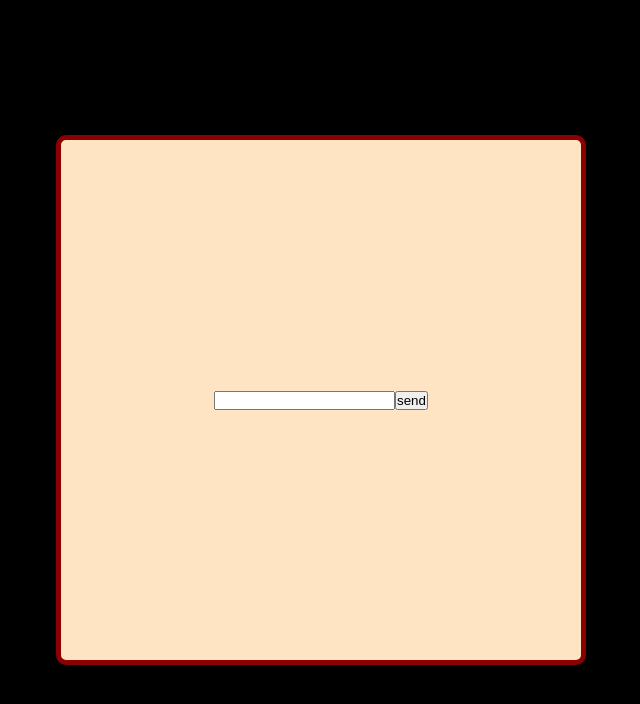
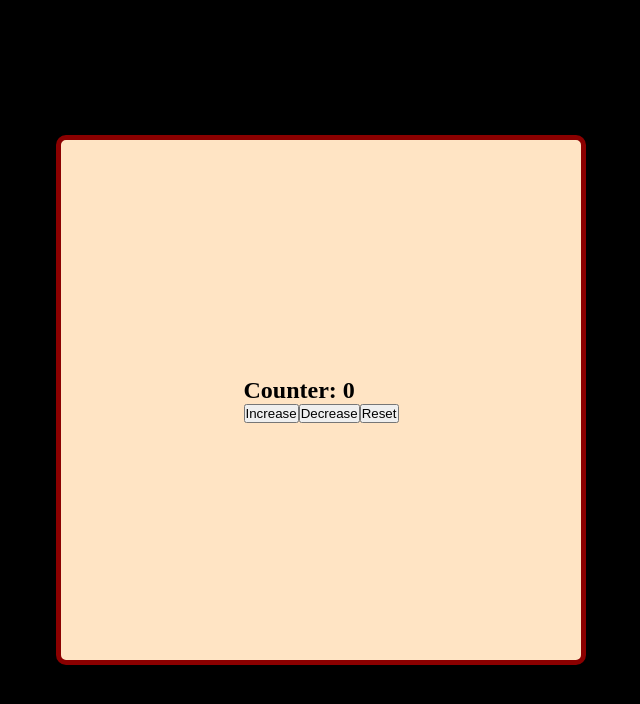
Before and after one commit to Erodot0/react-exercises, a React (Create React App) app in the folder my-app/: page / in a window 1280 px wide. Shown: the top 704 px of the page, without its empty margins (319-959 px from the left). Built offline with nearby package versions, Linux system fonts and the light colour scheme.

Commit message:
useCallback done

```diff
--- a/my-app/src/App.js
+++ b/my-app/src/App.js
@@ -4,7 +4,7 @@ import "./index.css"
 // import { Container } from "./components/Container";
 // import { DisplayLanguage } from "./components/DisplayLanguage";
 // import { LanguageContext } from "./components/LanguageContext";
-// import { Counter } from "./components/Counter";
+import { Counter } from "./components/Counter";
 // import { HelloWorld } from "./components/HelloWorld";
 // import { Welcome } from "./components/Welcome";
 // import { InteractiveWelcome } from "./components/InteractiveWelcome";
@@ -12,7 +12,7 @@ import "./index.css"
 // import { UncontrolledLogin } from "./components/UncontrolledLogin";
 // import { TodoList } from "./components/TodoList";
 // import { GithubUser } from "./components/GithubUser"
-import { GithubUserList } from "./components/GithubUserList"
+// import { GithubUserList } from "./components/GithubUserList"
 
 export class App extends React.Component {
     state = {
@@ -39,9 +39,9 @@ export class App extends React.Component {
                 {/* <HelloWorld /> */}
                 {/* <Welcome name="john" age="12"/> */}
                 {/* <Sum numbers={[1,2,3,4,5,6]}/> */}
-                {/* <Counter initialValue={0} incrementAmount={1} incrementInterval={1000}/> */}
+                <Counter initialValue={0} incrementAmount={1} incrementInterval={1000}/>
                 {/* <GithubUser username="Erodot0"/> */}
-                <GithubUserList />
+                {/* <GithubUserList /> */}
                 {/* <InteractiveWelcome /> */}
                 {/* <Login /> */}
                 {/* <UncontrolledLogin /> */}
--- a/my-app/src/components/useCounter.js
+++ b/my-app/src/components/useCounter.js
@@ -1,23 +1,23 @@
-import { useState } from "react"
+import { useState, useCallback } from "react"
 
 export function useCounter(initialValue){
     const [counter, setCounter] = useState(initialValue)
 
-    function resetCounter(){
+    const handleCounterReset = useCallback(function handleCounterReset() {
         setCounter(initialValue)
-    }
+    },[initialValue])
 
-    function handleCounterIncrement(){
-        setCounter(c => c + 1)
-    }
+    const handleCounterIncrement = useCallback(function handleCounterIncrement(){
+        setCounter((c) => c + 1 )
+    },[])
 
-    function handleCounterDecrease(){
-        setCounter(c => c - 1)
-    }
+    const handleCounterDecrease = useCallback(function handleCounterDecrement(){
+        setCounter((c) => c - 1 )
+    },[])
  return {
     counter: counter,
     onIncrement: handleCounterIncrement,
     onDecrement: handleCounterDecrease,
-    onReset: resetCounter,
+    onReset: handleCounterReset,
  }
 }
```
